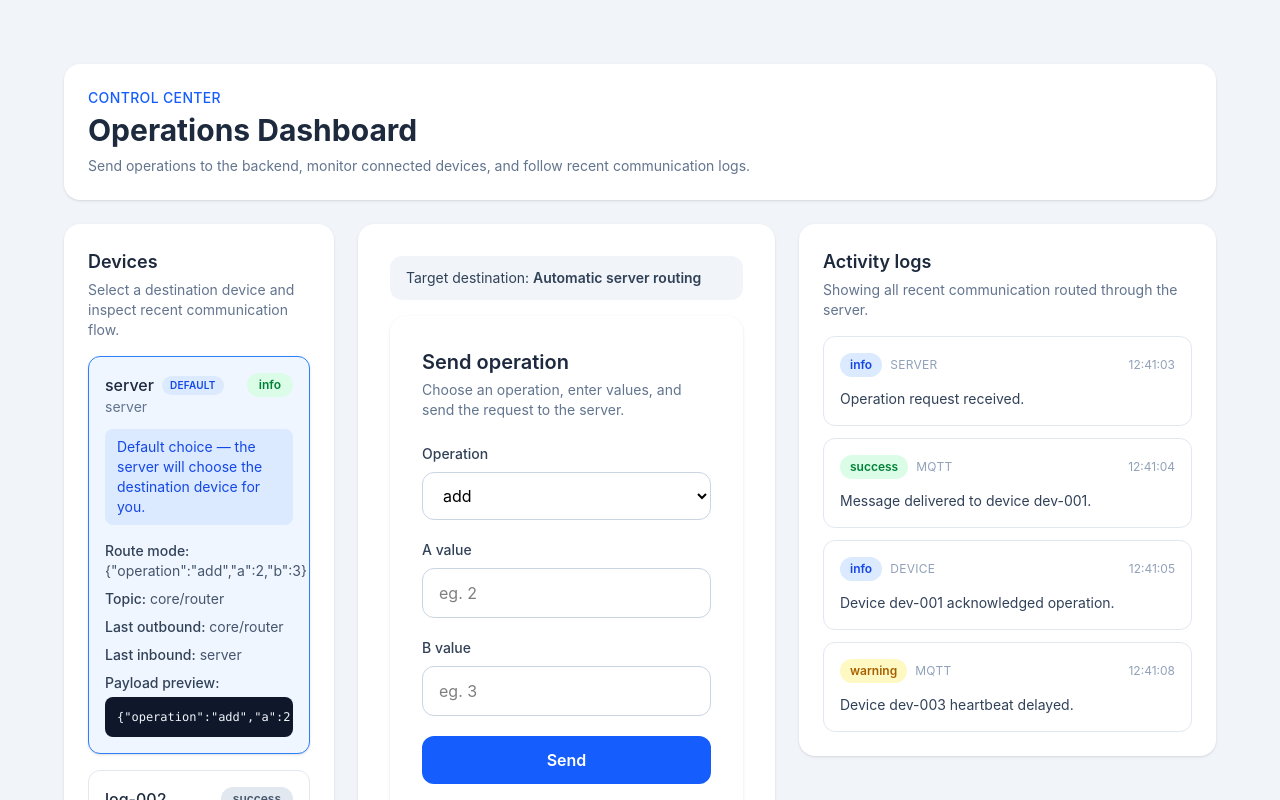
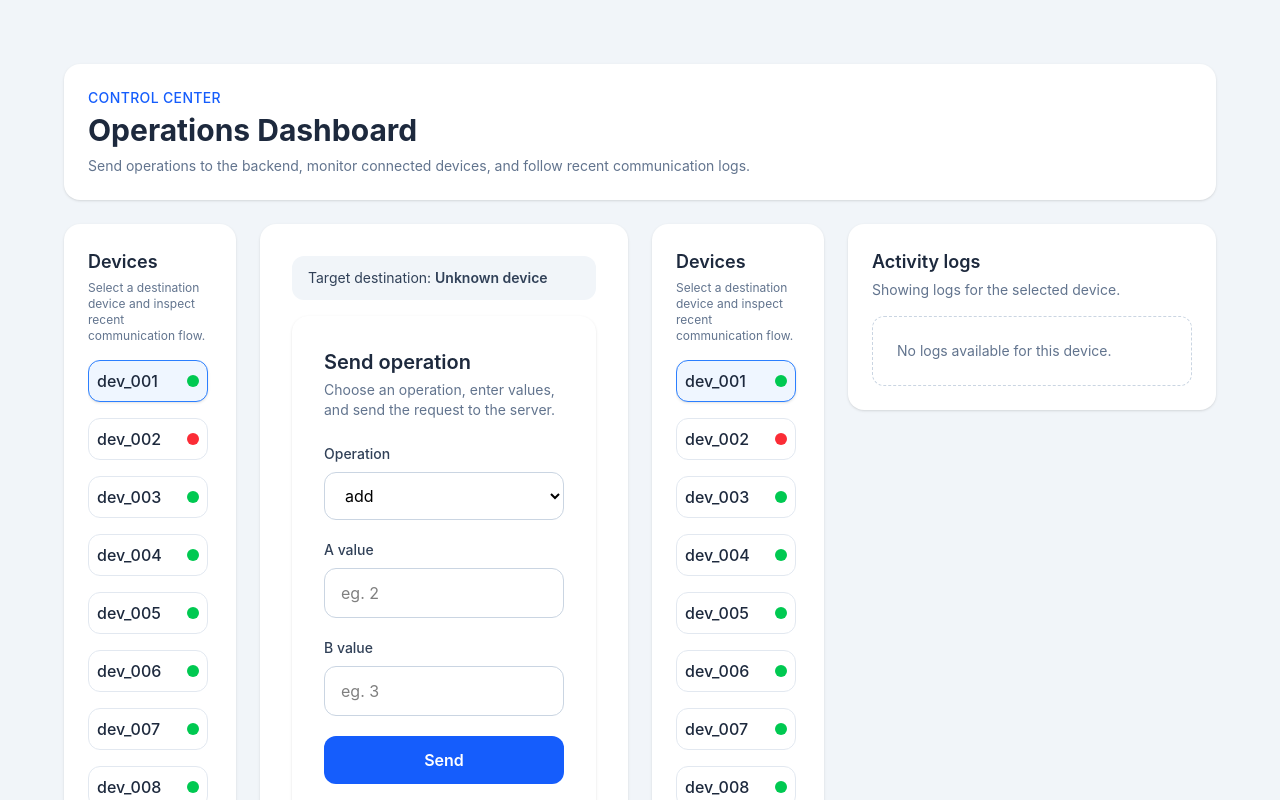
Before and after one commit to karber9/Projekt-IoT, a Next.js app in the folder frontend/: page / in a window 1280 px wide. Shown: the top 800 px of the page. Built offline with nearby package versions, Linux system fonts and the light colour scheme.

Commit message:
feat: enhance DevicesPanel and page layout with custom scrollbar and device status indicators

```diff
--- a/frontend/app/globals.css
+++ b/frontend/app/globals.css
@@ -9,3 +9,21 @@ body {
 * {
   box-sizing: border-box;
 }
+
+.custom-scrollbar::-webkit-scrollbar {
+  width: 6px;
+}
+
+.custom-scrollbar::-webkit-scrollbar-track {
+  background: transparent;
+  border-radius: 9999px;
+}
+
+.custom-scrollbar::-webkit-scrollbar-thumb {
+  background: #dbeafe;
+  border-radius: 9999px;
+}
+
+.custom-scrollbar::-webkit-scrollbar-thumb:hover {
+  background: #dbeafe;
+}
--- a/frontend/app/page.tsx
+++ b/frontend/app/page.tsx
@@ -63,18 +63,18 @@ export default function Home() {
 
   return (
     <main className="min-h-screen bg-slate-100">
-      <div className="mx-auto px-16 py-16">
+      <div className="mx-auto flex h-screen flex-col px-16 py-16 overflow-y-hidden">
         <DashboardHeader />
 
-        <div className="mt-6 grid gap-6 lg:grid-cols-8">
-          <div className="lg:col-span-2">
+        <div className="mt-6 grid flex-1 gap-6 lg:grid-cols-12">
+          <div className="lg:col-span-2 h-5/6">
             <DevicesPanel
               selectedDeviceId={selectedDeviceId}
               onSelectDevice={setSelectedDeviceId}
             />
           </div>
 
-          <section className="rounded-2xl bg-white p-8 shadow-sm lg:col-span-3">
+          <section className="rounded-2xl bg-white p-8 shadow-sm lg:col-span-4 h-5/6">
           <div className="mb-4 rounded-xl bg-slate-100 px-4 py-3 text-sm text-slate-700">
             Target destination:{" "}
                   <span className="font-semibold">
@@ -98,7 +98,14 @@ export default function Home() {
             <OperationResponseCard response={response} />
           </section>
 
-          <div className="lg:col-span-3">
+          <div className="lg:col-span-2 h-5/6">
+            <DevicesPanel
+              selectedDeviceId={selectedDeviceId}
+              onSelectDevice={setSelectedDeviceId}
+            />
+          </div>
+
+          <div className="lg:col-span-4 h-5/6">
             <LogsPanel selectedDeviceId={selectedDeviceId} />
           </div>
         </div>
--- a/frontend/components/DevicesPanel.tsx
+++ b/frontend/components/DevicesPanel.tsx
@@ -10,89 +10,37 @@ export default function DevicesPanel({
   onSelectDevice,
 }: DevicesPanelProps) {
   return (
-    <section className="rounded-2xl bg-white p-6 shadow-sm">
-      <div className="mb-4">
+    <section className="flex h-full min-h-0 flex-col rounded-2xl bg-white p-6 shadow-sm">
+      <div className="mb-4 shrink-0">
         <h2 className="text-lg font-semibold text-slate-800">Devices</h2>
-        <p className="mt-1 text-sm text-slate-500">
+        <p className="mt-1 text-xs text-slate-500">
           Select a destination device and inspect recent communication flow.
         </p>
       </div>
 
-      <div className="space-y-4">
+      <div className="min-h-0 flex-1 space-y-4 overflow-y-auto pr-1 custom-scrollbar overflow-x-hidden">
         {mockLogs.map((device) => {
           const isSelected = selectedDeviceId === device.id;
-          const isServer = device.id === "server";
+          const isOnline = device.status === "online";
 
           return (
             <button
               key={device.id}
               type="button"
               onClick={() => onSelectDevice(device.id)}
-              className={`block w-full rounded-xl border p-4 text-left transition ${
+              className={`block w-full rounded-xl border p-2 text-left transition ${
                 isSelected
                   ? "border-blue-500 bg-blue-50 shadow-sm"
                   : "border-slate-200 bg-white hover:border-blue-300 hover:bg-slate-50"
               }`}
             >
-              <div className="flex items-start justify-between gap-3">
-                <div>
-                  <div className="flex items-center gap-2">
-                    <h3 className="font-medium text-slate-800">{device.id}</h3>
-
-                    {isServer && (
-                      <span className="rounded-full bg-blue-100 px-2 py-0.5 text-[10px] font-semibold uppercase tracking-wide text-blue-700">
-                        default
-                      </span>
-                    )}
-                  </div>
-
-                  <p className="text-sm text-slate-500">{device.id}</p>
-                </div>
-
+              <div className="flex items-center justify-between gap-3">
+                <p className="font-medium text-slate-800">{device.id}</p>
                 <span
-                  className={`rounded-full px-3 py-1 text-xs font-semibold ${
-                    device.level === "info"
-                      ? "bg-green-100 text-green-700"
-                      : "bg-slate-200 text-slate-600"
-                  }`}
-                >
-                  {device.level}
-                </span>
-              </div>
-
-              {isServer && (
-                <p className="mt-3 rounded-lg bg-blue-100 px-3 py-2 text-sm text-blue-700">
-                  Default choice — the server will choose the destination device
-                  for you.
-                </p>
-              )}
-
-              <div className="mt-4 space-y-2 text-sm text-slate-600">
-                <p>
-                  <span className="font-medium text-slate-700">Route mode:</span>{" "}
-                  {device.message}
-                </p>
-                <p>
-                  <span className="font-medium text-slate-700">Topic:</span>{" "}
-                  {device.timestamp}
-                </p>
-                <p>
-                  <span className="font-medium text-slate-700">Last outbound:</span>{" "}
-                  {device.timestamp}
-                </p>
-                <p>
-                  <span className="font-medium text-slate-700">Last inbound:</span>{" "}
-                  {device.source}
-                </p>
-
-                <div>
-                  <p className="mb-1 font-medium text-slate-700">
-                    Payload preview:
-                  </p>
-                  <pre className="overflow-x-auto rounded-lg bg-slate-900 p-3 text-xs text-slate-100">
-                    {device.message}
-                  </pre>
-                </div>
+                className={`inline-block h-3 w-3 rounded-full ${
+                    isOnline ? "bg-green-500" : "bg-red-500"
+                }`}
+                />
               </div>
             </button>
           );
--- a/frontend/data/mockDevices.ts
+++ b/frontend/data/mockDevices.ts
@@ -1,67 +1,51 @@
 export type LogItem = {
   id: string;
-  deviceId: string;
-  timestamp: string;
-  level: "info" | "success" | "warning" | "error";
-  source: "server" | "mqtt" | "device";
-  message: string;
+  status: string;
 };
 
 export const mockLogs: LogItem[] = [
   {
-    id: "server",
-    deviceId: "automatic",
-    timestamp: "core/router",
-    level: "info",
-    source: "server",
-    message: '{"operation":"add","a":2,"b":3}',
+    id: "dev_001",
+    status: "online",
   },
   {
-    id: "log-002",
-    deviceId: "server",
-    timestamp: "12:41:04",
-    level: "success",
-    source: "mqtt",
-    message: "Router selected an available destination client.",
+    id: "dev_002",
+    status: "offline",
   },
   {
-    id: "log-003",
-    deviceId: "dev-001",
-    timestamp: "12:41:05",
-    level: "info",
-    source: "mqtt",
-    message: "Operation forwarded to Conveyor Controller.",
+    id: "dev_003",
+    status: "online",
   },
   {
-    id: "log-004",
-    deviceId: "dev-001",
-    timestamp: "12:41:06",
-    level: "success",
-    source: "device",
-    message: "Device acknowledged operation execution.",
+    id: "dev_004",
+    status: "online",
   },
   {
-    id: "log-005",
-    deviceId: "dev-002",
-    timestamp: "12:42:10",
-    level: "info",
-    source: "server",
-    message: "Sorting Arm remains idle with no pending tasks.",
+    id: "dev_005",
+    status: "online",
   },
   {
-    id: "log-006",
-    deviceId: "dev-003",
-    timestamp: "12:43:12",
-    level: "warning",
-    source: "mqtt",
-    message: "Packaging Unit heartbeat delayed.",
+    id: "dev_006",
+    status: "online",
   },
   {
-    id: "log-007",
-    deviceId: "dev-003",
-    timestamp: "12:43:20",
-    level: "error",
-    source: "device",
-    message: "Device disconnected before task confirmation.",
+    id: "dev_007",
+    status: "online",
+  },
+  {
+    id: "dev_008",
+    status: "online",
+  },
+  {
+    id: "dev_009",
+    status: "offline",
+  },
+  {
+    id: "dev_010",
+    status: "offline",
+  },
+  {
+    id: "dev_011",
+    status: "offline",
   },
 ];
```
